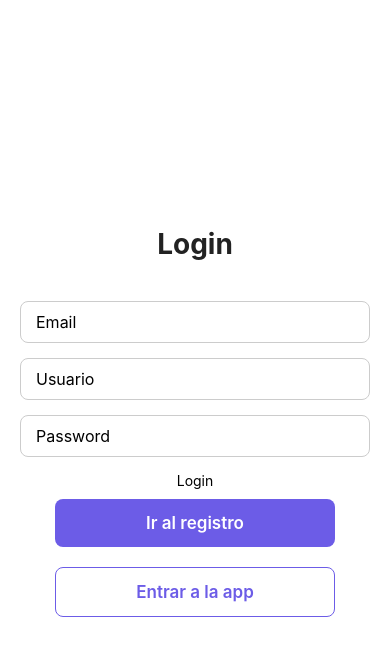
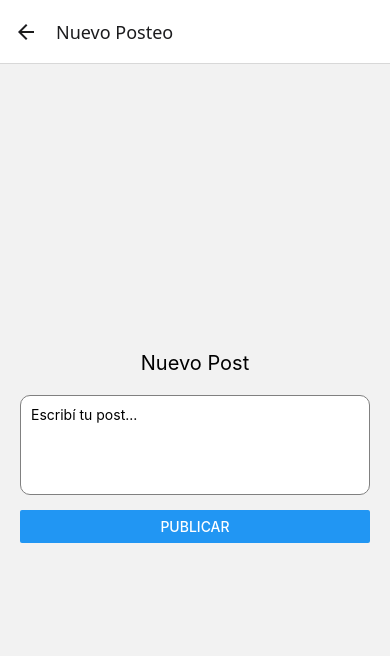
Before and after one commit to malenarodriguez9/TPFINAL, a React Native app in the folder tpfinal-expo/: screen /CreatePost in a window 390 px wide. Shown: the top 656 px of the page. Built offline with nearby package versions, Linux system fonts and the light colour scheme; no server answers.

Commit message:
empezamos post

```diff
--- a/tpfinal-expo/App.js
+++ b/tpfinal-expo/App.js
@@ -5,6 +5,7 @@ import { StyleSheet, Text, View } from 'react-native';
 import Login from './src/screens/Login';
 import Register from './src/screens/Register';
 import HomeMenu from './src/components/HomeMenu';
+import CreatePost from './src/screens/CreatePost';
 
 
 const Stack = createNativeStackNavigator();
@@ -18,6 +19,8 @@ export default function App() {
         <Stack.Screen name="Login" component={Login} options={{ headerShown: false }} />
         <Stack.Screen name="Register" component={Register} options={{ headerShown: false }} />
         <Stack.Screen name="HomeMenu" component={HomeMenu} options={{ headerShown: false }} />
+        <Stack.Screen  name="CreatePost" component={CreatePost} options={{ title: 'Nuevo Posteo' }}
+        />
       </Stack.Navigator>
     </NavigationContainer>
   )
--- a/tpfinal-expo/src/screens/CreatePost.js
+++ b/tpfinal-expo/src/screens/CreatePost.js
@@ -1,23 +1,97 @@
+ // CreatePost.js
 import React, { Component } from 'react';
-import { View, Text, Pressable} from 'react-native';
-import { TextInput } from 'react-native-web';
-import { auth, db, firebase } from '../firebase/config';
+import { View, Text, TextInput, Button, StyleSheet } from 'react-native';
+import { db, auth } from '../firebase/config';
 
 class CreatePost extends Component {
-    constructor(props){
-      super(props);
-      this.state = {
-        text:""
-      };
+  constructor(props) {
+    super(props);
+    this.state = {
+      texto: '',
+      mensaje: '',
+    };
+  }
+
+  crearPost() {
+    const user = auth.currentUser;
+
+    if (!user) {
+      this.setState({ mensaje: 'Tenés que estar logueado para crear un post.' });
+      return;
     }
 
-    componentDidMount() {
-      auth.onAuthStateChanged(user => {
-          if (!user) {
-              this.props.navigation.navigate('Login')
-          }
-  })}
+    if (this.state.texto === '') {
+      this.setState({ mensaje: 'El post no puede estar vacío.' });
+      return;
+    }
 
+    db.collection('posts')
+      .add({
+        texto: this.state.texto,
+        owner: user.email,
+        createdAt: Date.now(),
+        likes: [],
+      })
+      .then(() => {
+        this.setState({
+          texto: '',
+          mensaje: 'El post se creó correctamente.',
+        });
+        this.props.navigation.navigate('Home');
+      })
+      .catch(() => {
+        this.setState({ mensaje: 'Ocurrió un error al crear el post.' });
+      });
+  }
+
+  render() {
+    return (
+      <View style={styles.container}>
+        <Text style={styles.titulo}>Nuevo Post</Text>
+
+        <TextInput
+          style={styles.input}
+          placeholder="Escribí tu post..."
+          multiline
+          value={this.state.texto}
+          onChangeText={(text) => this.setState({ texto: text })}
+        />
+
+        <Button title="Publicar" onPress={() => this.crearPost()} />
+
+        <Text style={styles.mensaje}>{this.state.mensaje}</Text>
+      </View>
+    );
+  }
 }
 
+const styles = StyleSheet.create({
+  container: {
+    flex: 1,
+    padding: 20,
+    justifyContent: 'center',
+    backgroundColor: '#f2f2f2',
+  },
+  titulo: {
+    fontSize: 20,
+    textAlign: 'center',
+    marginBottom: 20,
+  },
+  input: {
+    borderColor: 'gray',
+    borderWidth: 1,
+    borderRadius: 10,
+    padding: 10,
+    marginBottom: 15,
+    height: 100,
+    backgroundColor: '#fff',
+    textAlignVertical: 'top',
+  },
+  mensaje: {
+    marginTop: 15,
+    textAlign: 'center',
+    color: '#333',
+  },
+});
+
 export default CreatePost;
--- a/tpfinal-expo/src/screens/Home.js
+++ b/tpfinal-expo/src/screens/Home.js
@@ -59,7 +59,8 @@ class Home extends Component {
                     keyExtractor={item => item.id}
                     renderItem={({ item }) =>
                         <View style={styles.post}>
-                            <Text style={styles.user}>Usuario: {item.data.user}</Text>
+                            <Text style={styles.user}>Usuario: {item.data.owner}</Text>
+                            <Text style={styles.text}>{item.data.texto}</Text>
                             <Text>Likes: {item.data.likes.length}</Text>
 
                             {item.data.likes.includes(auth.currentUser.email) ? (
--- a/tpfinal-expo/src/screens/Profile.js
+++ b/tpfinal-expo/src/screens/Profile.js
@@ -79,7 +79,7 @@ class Profile extends Component {
                         data={this.state.posteos}
                         keyExtractor={item => item.id}
                         renderItem={({item}) =>
-                            <Text style={styles.post}>{item.data.text}</Text>
+                            <Text style={styles.post}>{item.data.texto}</Text>
                         }
                     />
                 }
```
Also changed, not shown: tpfinal-expo/src/components/Post.js (+15 -0 lines), 1 other file (tests, documents, lock files or other folders).
